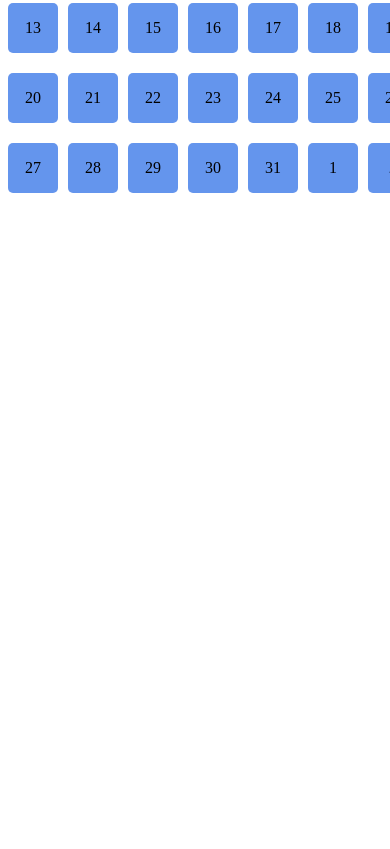
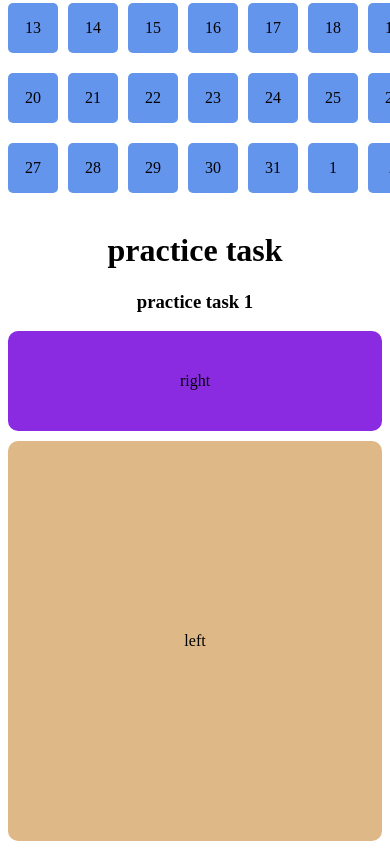
Before and after one commit to Mamun-2023/module-7, a plain HTML site: page index.html in a window 390 px wide. Shown: the part 282-1131 px from the top of the page. Before the commit the page ends 844 px from the top, so only its background shows below. Drawn offline with Linux system fonts and the light colour scheme.

Commit message:
practice task 1

```diff
--- a/index.html
+++ b/index.html
@@ -7,6 +7,7 @@
     <title>module 7</title>
 </head>
 <body>
+    <!-- calender section starting -->
     <h1>calender</h1>
     <div class="calender">
         <div class="day">S</div>
@@ -53,5 +54,20 @@
         <div class="date">2</div>
 
     </div>
+    <!-- calender section ended -->
+
+
+    <br>
+    <h1>
+        <center>practice task</center>
+    </h1>
+    <!--  -->
+    <h3>
+        <center>practice task 1</center>
+    </h3>
+    <div class="container">
+        <div class="left">left</div>
+        <div class="right">right</div>
+    </div>
 </body>
 </html>
--- a/style.css
+++ b/style.css
@@ -25,3 +25,42 @@
         align-items: center;
         justify-content: center;
 }
+.container {
+    display: flex;
+    gap: 10px;
+
+
+}
+.left{
+    width: 1000px;
+    height: 400px;
+    background-color: burlywood;
+    display: flex;
+    justify-content: center;
+    align-items: center;
+    border-radius: 10px;
+}
+.right{
+    width: 400px;
+    height: 400px;
+    background-color: blueviolet;
+    display: flex;
+    justify-content: center;
+    align-items: center;
+    border-radius: 10px;
+}
+@media screen and (max-width : 576px) {
+    .container{
+        display:flex;
+        flex-wrap: wrap-reverse;
+
+    }
+   .left {
+        width: 100%;
+    }
+   .right{
+   width: 100%;
+   height: 100px;
+
+   }
+}
```
